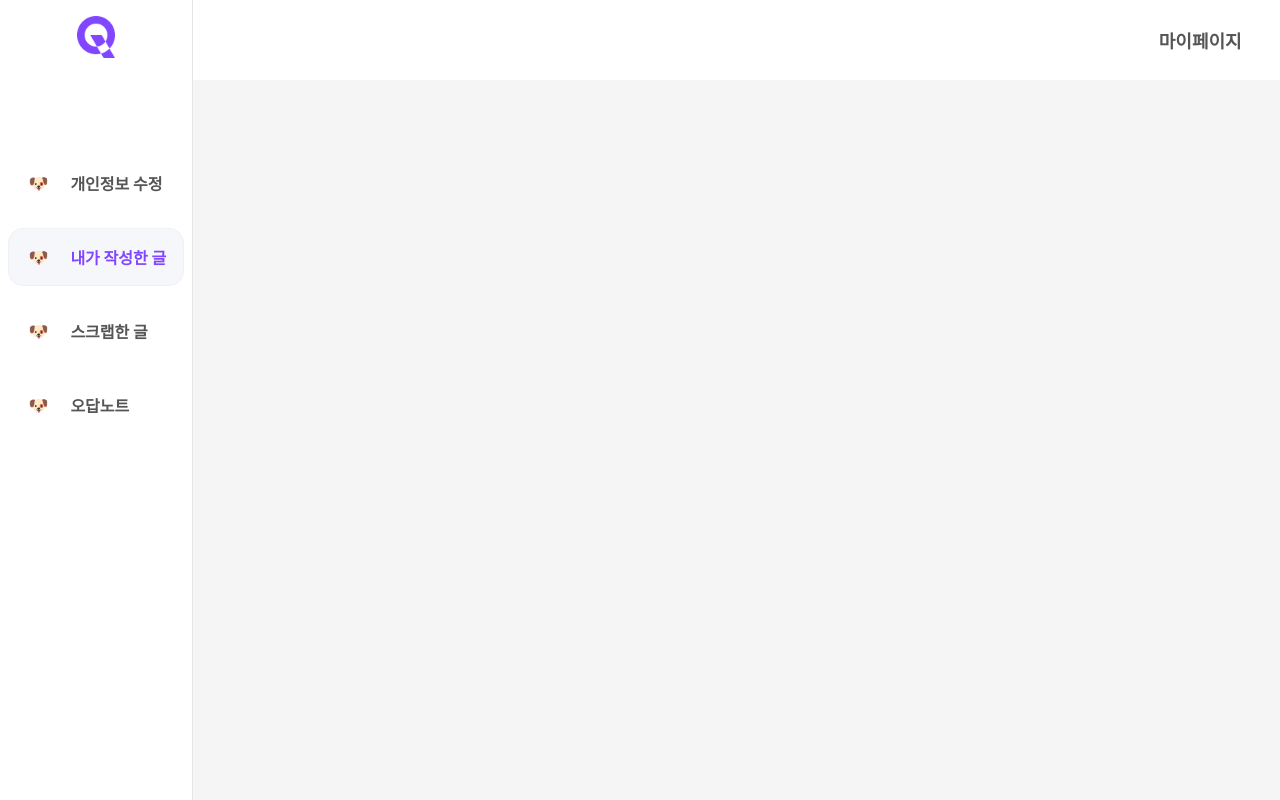
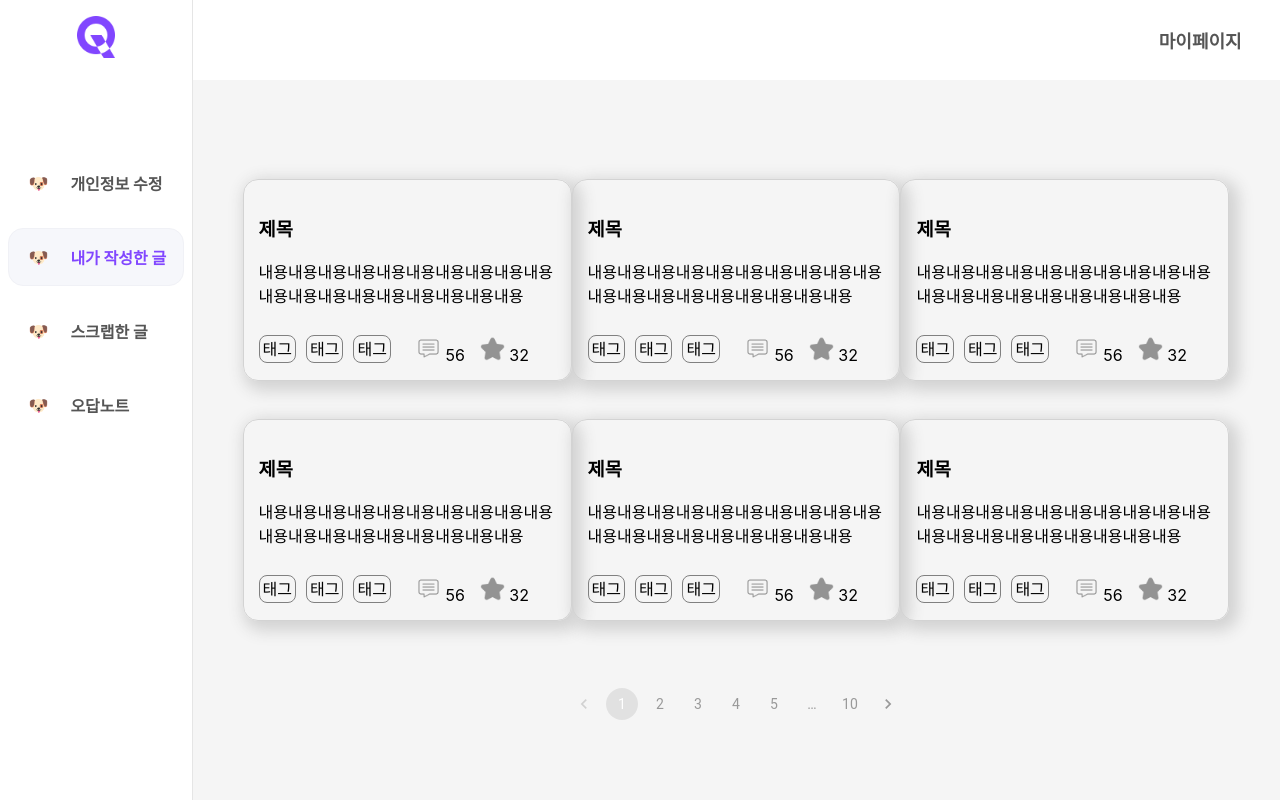
Before and after one commit to 9oormthon-univ/2024_BEOTKKOTTHON_TEAM_20_FE, a React (Create React App) app: page /mypost in a window 1280 px wide. Built offline with nearby package versions, Linux system fonts and the light colour scheme.

Commit message:
[feat] 마이페이지 내가 쓴 글 확인 페이지 디자인

```diff
--- a/package.json
+++ b/package.json
@@ -3,6 +3,9 @@
     "version": "0.1.0",
     "private": true,
     "dependencies": {
+        "@emotion/react": "^11.11.4",
+        "@emotion/styled": "^11.11.0",
+        "@mui/material": "^5.15.13",
         "@testing-library/jest-dom": "^5.17.0",
         "@testing-library/react": "^13.4.0",
         "@testing-library/user-event": "^13.5.0",
--- /dev/null
+++ b/src/components/BasicPagination.tsx
@@ -0,0 +1,31 @@
+import * as React from "react";
+import Pagination from "@mui/material/Pagination";
+import theme from "../styles/theme";
+
+export default function BasicPagination() {
+    const [page, setPage] = React.useState(1);
+
+    const handleChange = (event: React.ChangeEvent<unknown>, value: number) => {
+        setPage(value);
+    };
+
+    return (
+        <Pagination
+            count={10}
+            page={page}
+            onChange={handleChange}
+            sx={{
+                "& .MuiPaginationItem-root": {
+                    color: theme.colors.font3, // 원하는 색상
+                },
+                "& .Mui-selected": {
+                    backgroundColor: theme.colors.primary, // 선택된 페이지 번호의 배경 색상
+                    color: "#fff", // 선택된 페이지 번호의 글자 색상
+                },
+                "& .MuiPaginationItem-icon": {
+                    fill: theme.colors.font3, // 화살표 등 아이콘 색상
+                },
+            }}
+        />
+    );
+}
--- a/src/pages/MyPostPage.tsx
+++ b/src/pages/MyPostPage.tsx
@@ -1,12 +1,26 @@
 import React from "react";
 import { Container } from "../styles/MyPostPageStyled";
 import MyPageNav from "../components/MyPageNav";
+import PostBox from "../components/PostBox";
+import BasicPagination from "../components/BasicPagination";
 
 const MyPostPage = () => {
     return (
         <>
             <MyPageNav />
-            <Container>{/* 글 컴포넌트 */}</Container>
+            <Container>
+                <div className="contentBox">
+                    <PostBox />
+                    <PostBox />
+                    <PostBox />
+                    <PostBox />
+                    <PostBox />
+                    <PostBox />
+                </div>
+                <div className="paginationBox">
+                    <BasicPagination />
+                </div>
+            </Container>
         </>
     );
 };
--- a/src/styles/MyPostPageStyled.tsx
+++ b/src/styles/MyPostPageStyled.tsx
@@ -11,6 +11,7 @@ export const Container = styled.div`
     left: 15vw;
 
     display: flex;
+    flex-direction: column;
     justify-content: center;
     align-items: center;
 
@@ -20,11 +21,28 @@ export const Container = styled.div`
 
     .contentBox {
         width: 80vw;
-        height: 80vh;
+        height: 60vh;
+
+        display: flex;
+        justify-content: center;
+        align-items: center;
+        flex-wrap: wrap;
 
         border-radius: 15px;
 
-        background-color: white;
+        /* background-color: white; */
+    }
+
+    .paginationBox {
+        width: 80vw;
+        height: 10vh;
+
+        display: flex;
+        justify-content: center;
+        align-items: flex-end;
+        /* align-items: center; */
+
+        /* background-color: red; */
     }
 `;
 
```
Also changed, not shown: 1 other file (tests, documents, lock files or other folders).
